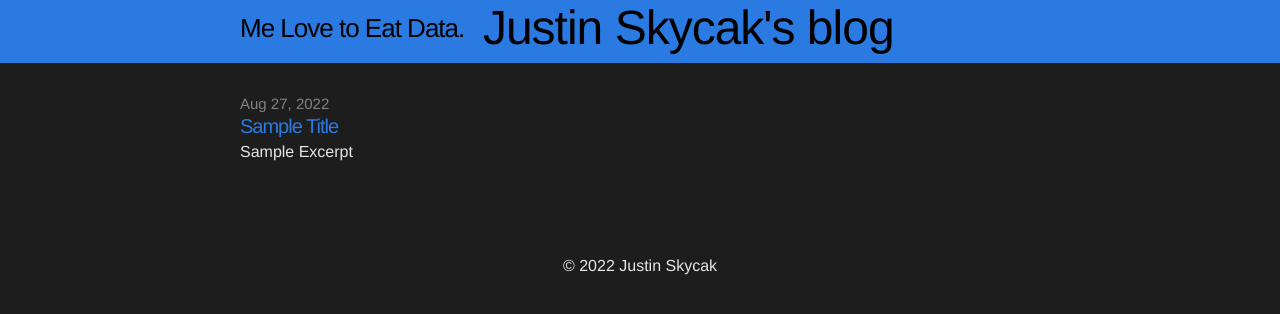
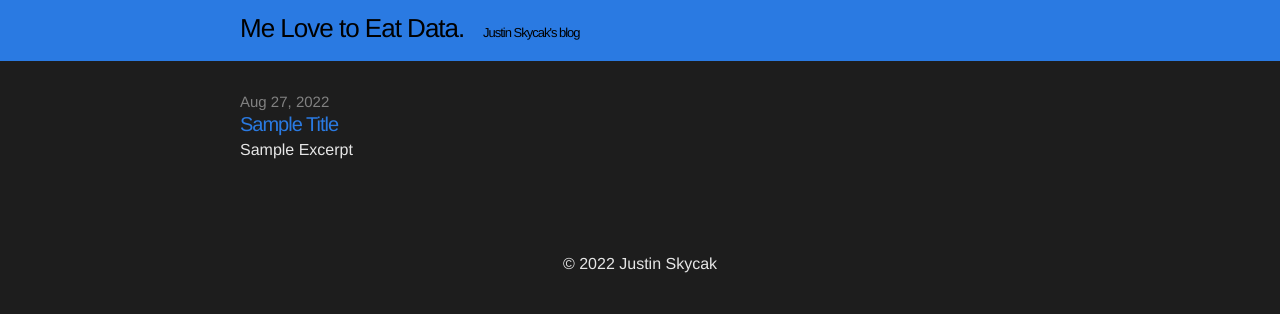
Before and after one commit to quantmonster/quantmonster.github.io, a Jekyll site: the page built from index.html, in a window 1280 px wide. Shown: the top 314 px of the page. Built offline with Jekyll 4.4.1, drawn with Linux system fonts in a browser that asks for light colours.

Commit message:
Update header.html

```diff
--- a/_includes/header.html
+++ b/_includes/header.html
@@ -2,7 +2,7 @@
 
   <div class="wrap">
 
-    <a class="site-title" href="{{ site.baseurl }}/">Me Love to Eat Data. &nbsp;&nbsp;<a class="site-title" href="https://justinmath.com" target="_blank"><font size="13px">Justin Skycak's blog</font></a></a>
+    <a class="site-title" href="{{ site.baseurl }}/">Me Love to Eat Data. &nbsp;&nbsp;<a class="site-title" href="https://justinmath.com" target="_blank"><font size="2em">Justin Skycak's blog</font></a></a>
 
     <!--
     <nav class="site-nav">
```
